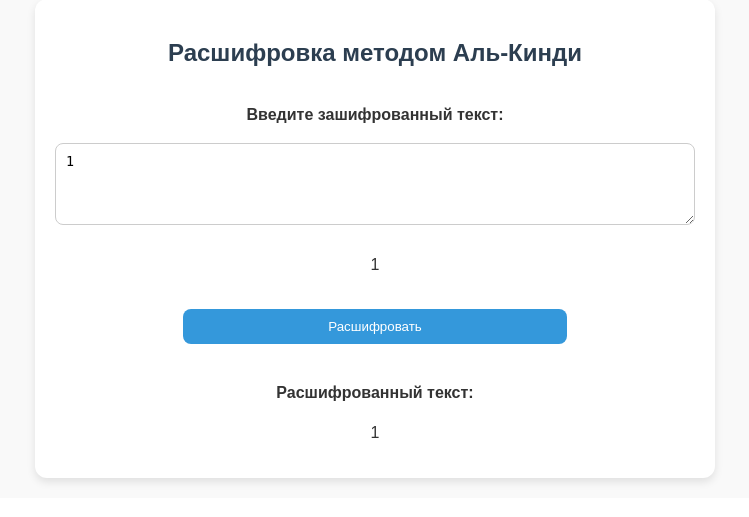
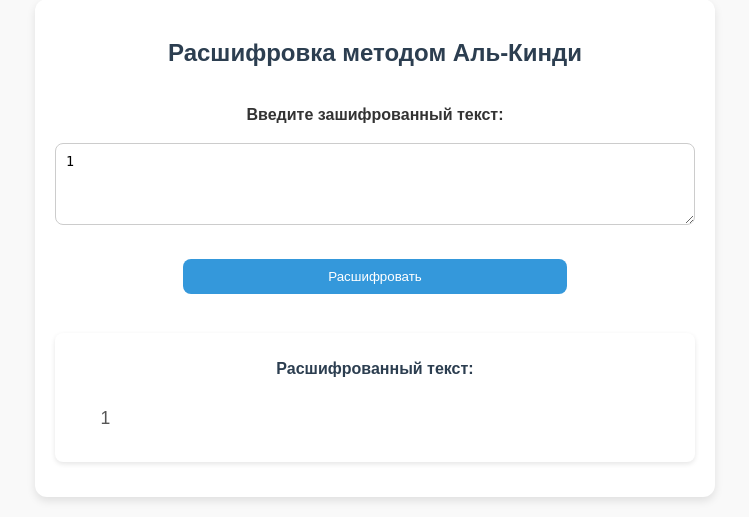
Before and after one commit to Anna-St-2/The-Secret-Cod, a PHP site: page / in a window 1280 px wide. Shown: the part 1668-2185 px from the top of the page, without its empty margins (265-1014 px from the left). Before the commit the page ends 2153 px from the top, so only its background shows below. Run offline with PHP 8.4, Linux system fonts and the light colour scheme; the visitor is signed in with stand-in values (Sample User, id 1).

Commit message:
Расшифровка
- забывает про пробелы

```diff
--- a/css/style.css
+++ b/css/style.css
@@ -300,8 +300,27 @@ tr:hover {
 
 
 
+.result-card-decryptedText{
+    flex-direction: column;
+    align-items: center;
 
+    background: #ffffff;
+    border-radius: 8px;
+    box-shadow: 0 2px 5px rgba(0, 0, 0, 0.1);
+    padding: 15px;
+    margin-bottom: 15px;
+    transition: transform 0.2s;
+    display: flex;
+    flex-direction: column;
+    align-items: center;
+}
 
+#decryptedText{
+    width: 90%;
+    word-wrap: break-word; /* Переносит длинные слова */
+    /* overflow-wrap: break-word; Альтернатива word-wrap */
+    white-space: pre-wrap; /* Сохраняет пробелы и переносы строк */
+}
 
 /* .c1{
     display: none;
--- a/index.php
+++ b/index.php
@@ -15,23 +15,23 @@ $decryptedText = isset($_SESSION['decryptedText']) ? $_SESSION['decryptedText']
 
 
 echo '<style>
-.output { display: ' . (isset($_SESSION['keyword']) ? 'flex' : 'none') . '; }
+.output { display: ' . ((isset($_SESSION['keyword'])) ? 'flex' : 'none') . '; }
 </style>';
 
 echo '<style>
-.frequency-container { display: ' . (isset($_SESSION['tableAnalysis']) ? 'flex' : 'none') . '; }
+.frequency-container { display: ' . (!empty(($_SESSION['tableAnalysis'])) ? 'flex' : 'none') . '; }
 </style>';
 
-// echo '<style>
-// .result-card-decryptedText { display: ' . (isset($_SESSION['result-card-decryptedText']) ? 'flex' : 'none') . '; }
-// </style>';
+echo '<style>
+.result-card-decryptedText { display: ' . (!empty(($_SESSION['decryptedText'])) ? 'flex' : 'none') . '; }
+</style>';
 
 
 // Очищаем сессию после получения данных
 // unset($_SESSION['text'], $_SESSION['keyword'], $_SESSION['alphabet'], $_SESSION['modifiedAlphabet'], $_SESSION['cipherTable'], $_SESSION['encryptedText'], $_SESSION['tableAnalysis']);
 // Очистка сессии, если это необходимо
 if (isset($_GET['clear_session'])) {
-    unset($_SESSION['text'], $_SESSION['keyword'], $_SESSION['alphabet'], $_SESSION['modifiedAlphabet'], $_SESSION['cipherTable'], $_SESSION['frequencyText'], $_SESSION['encryptedText'], $_SESSION['tableAnalysis'], $_SESSION['decryptedText']);
+    unset($_SESSION['text'], $_SESSION['keyword'], $_SESSION['alphabet'], $_SESSION['modifiedAlphabet'], $_SESSION['cipherTable'], $_SESSION['frequencyText'], $_SESSION['frequency'], $_SESSION['encryptedText'], $_SESSION['tableAnalysis'], $_SESSION['decryptedText']);
 }
 ?>
 
@@ -148,11 +148,14 @@ if (isset($_GET['clear_session'])) {
         <label for="decrypt">Введите зашифрованный текст:</label>
         <textarea id="decrypt" rows="4" name="encryptedText" placeholder="Зашифрованный текст..."><?php echo htmlspecialchars($encryptedText); ?></textarea>
         <!-- <input type="hidden" name="frequency" value='<?php echo json_encode($frequency); ?>'> -->
-        <p><?php print_r($frequency); ?></p>
+        <!-- <p><?php print_r($decryptedText); ?></p> -->
         <button>Расшифровать</button>
-        <div class="result-card-decryptedText">
-            <h4>Расшифрованный текст:</h4>
-            <p id='decryptedText'><?php echo $decryptedText;?></p>
+        <div class="output">
+
+            <div class="result-card-decryptedText result-card">
+                <h4>Расшифрованный текст:</h4>
+                <p id='decryptedText'><?php echo $decryptedText;?></p>
+            </div>
         </div>
     </form>
 </body>
```
